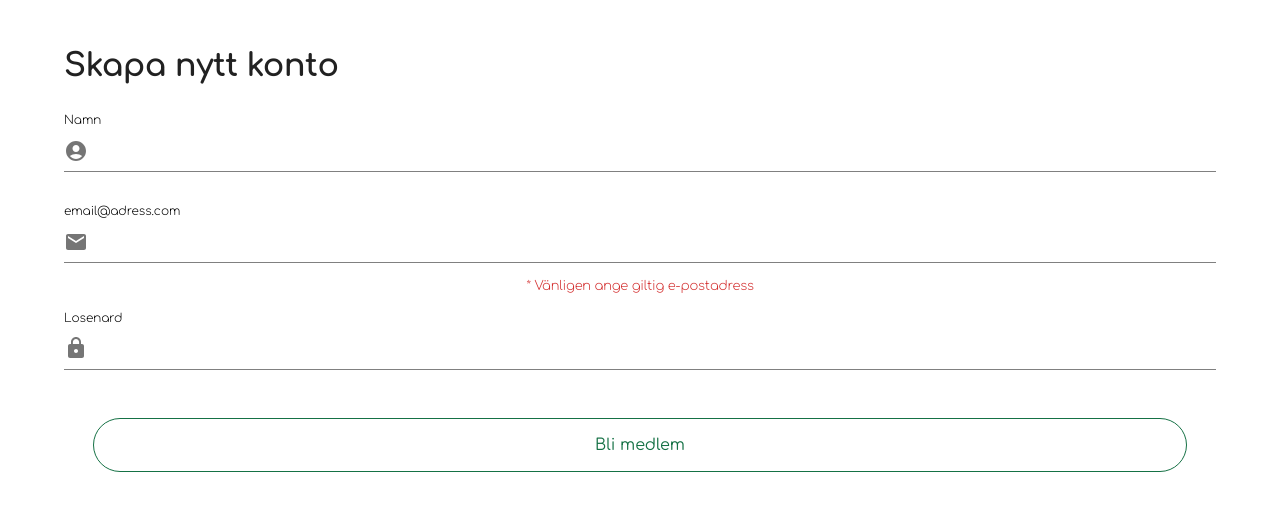
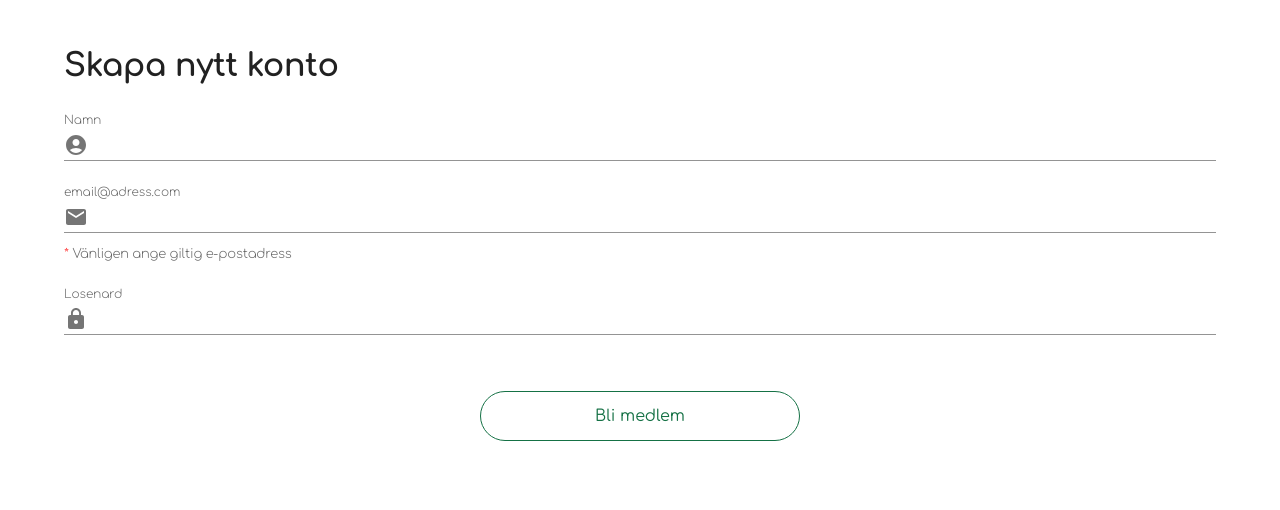
Before and after one commit to FyndBox/fynd-box, a React (Vite) app in the folder fyndbox-frontend/: page /signup in a window 1280 px wide. Shown: the top 510 px of the page. Built offline with nearby package versions, Linux system fonts and the light colour scheme.

Commit message:
Signup Form layout DONE

```diff
--- a/fyndbox-frontend/src/pages/SignupPage/SignupPage.styles.tsx
+++ b/fyndbox-frontend/src/pages/SignupPage/SignupPage.styles.tsx
@@ -12,84 +12,39 @@ export const StyledContainer = styled(Container)({
   padding:30,
 });
 
-export const StyledHeader = styled(Typography)(({ theme }) => ({
+export const SignupHeader = styled(Typography)(({ theme }) => ({
   padding: theme.spacing(1.5, 0),
   alignSelf: 'flex-start',
 }));
 
-export const ButtonGroup = styled(Box)(({ theme }) => ({
+export const ActionButtonsGroup = styled(Box)(({ theme }) => ({
   display: 'flex',
   flexDirection: 'column',
-  width: '95%',
   gap: theme.spacing(2),
-  padding: theme.spacing(4, 0),
-  margin: '0 auto',
+  alignItems: 'center',
+  textAlign: 'center',
+  padding: theme.spacing(6, 0),
 }));
 
 export const BaseButton = styled(Button)(({ theme }) => ({
-  borderRadius: '50px',
-  padding: theme.spacing(1.5, 4),
+  borderRadius: '28px',
+  padding: theme.spacing(1.25, 2),
   textTransform: 'none',
+  width: '20rem',
 }));
 
-export const OutlinedButton = styled(BaseButton)(({ theme }) => ({
+export const RegisterButton = styled(BaseButton)(({ theme }) => ({
   borderColor: theme.palette.primary.main,
+  backgroundColor: theme.palette.secondary.main,
   color: theme.palette.primary.main,
   '&:hover': {
-    borderColor: '#3D6249',
-    color: '#3D6249',
+    backgroundColor: theme.palette.secondary.dark,
   },
 }));
 
-// ///////////////////////////////
-
-// export const StyledTypography = styled(Typography)({
-//   color: "#000000",
-//   padding: 3,
-//   textAlign:'center',
-//   lineHeight: '2.5',
-// });
-
-
-
 export const StyledTextField = styled(TextField)(({ theme }) => ({
-  marginBottom: theme.spacing(2),
-  '& .MuiInputBase-input': {
-    color: 'black', // Text color
-    padding: '10px', // Input padding
-  },
-  '& .MuiInputLabel-root': {
-    color: 'black', // Label color
-    fontWieght: 'bold',
-  },
-  '& .MuiInputLabel-shrink': {
-    color: 'black', // Label color when input is focused or filled
-  },
-  '& .MuiInput-underline:before': {
-    borderBottomColor: 'gray', // Underline color before focus
-  },
-  '& .MuiInput-underline:hover:before': {
-    borderBottomColor: '#121212', // Underline color on hover
-  },
-  '& .MuiInput-underline:after': {
-    borderBottomColor: 'gray', // Underline color after focus
-  },
+  display: 'flex',
+  flexDirection: 'column',
+  gap: theme.spacing(1),
+  width: '100%',
 }));
-
-
-
-
-// export const StyledButton = styled(Button)({
-//   color: "#000000",
-//   marginTop:8,
-//   textAlign:'center',
-//   borderRadius:50,
-//   flexDirection:'row',
-//   padding:'6px 60px',
-//   border: '0.5px solid #757e79',
-//   transition: 'borderColor 0.3s ease',
-//   width:'70%',
-//   '&:hover': {
-//     background:'#d9dfdc8f',
-//   },
-// });
--- a/fyndbox-frontend/src/pages/SignupPage/SignupPage.tsx
+++ b/fyndbox-frontend/src/pages/SignupPage/SignupPage.tsx
@@ -2,14 +2,14 @@ import EmailIcon from '@mui/icons-material/Email';
 import LockIcon from '@mui/icons-material/Lock';
 import InputAdornment from '@mui/material/InputAdornment';
 import AccountCircleIcon from '@mui/icons-material/AccountCircle';
-import {Typography } from '@mui/material';
-
+import { FormHelperText } from '@mui/material';
 import {
   StyledContainer,
   StyledTextField,
-  StyledHeader,
-  ButtonGroup,
-  OutlinedButton,
+  SignupHeader,
+  RegisterButton,
+  ActionButtonsGroup,
+
 } from './SignupPage.styles';
 
 export const SignupPage = () => {
@@ -17,7 +17,7 @@ export const SignupPage = () => {
     <div>
       <form>
         <StyledContainer>
-          <StyledHeader variant="h2">Skapa nytt konto</StyledHeader>
+          <SignupHeader variant="h2">Skapa nytt konto</SignupHeader>
 
           <StyledTextField
             fullWidth
@@ -41,6 +41,12 @@ export const SignupPage = () => {
             type={'email'}
             label="email@adress.com"
             variant="standard"
+            // helperText=" * Vänligen ange giltig e-postadress"
+            helperText={
+              <FormHelperText>
+                <span style={{ color: 'red' }}>*</span> Vänligen ange giltig e-postadress
+              </FormHelperText>
+            }
             slotProps={{
               input: {
                 startAdornment: (
@@ -51,10 +57,6 @@ export const SignupPage = () => {
               },
             }}
           />
-
-          <Typography variant="caption" color="error">
-              * Vänligen ange giltig e-postadress
-          </Typography>
 
           <StyledTextField
             fullWidth
@@ -73,12 +75,15 @@ export const SignupPage = () => {
             }}
           />
 
-          <ButtonGroup>
-            <OutlinedButton fullWidth variant="outlined">
+          <ActionButtonsGroup>
+            <RegisterButton
+              fullWidth
+              variant="outlined"
+              // onClick={handleSignupClick}
+            >
               Bli medlem
-            </OutlinedButton>
-          </ButtonGroup>
-
+            </RegisterButton>
+          </ActionButtonsGroup>
 
         </StyledContainer>
       </form>
```
Also changed, not shown: fyndbox-frontend/src/pages/LoginPage/LoginPage.styles.tsx (line endings or trailing spaces), fyndbox-frontend/src/pages/LoginPage/LoginPage.tsx (line endings or trailing spaces).
